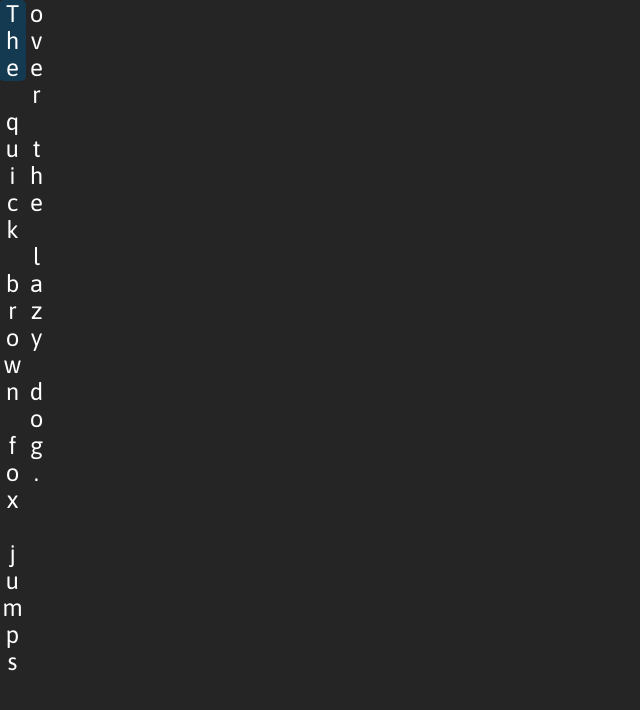
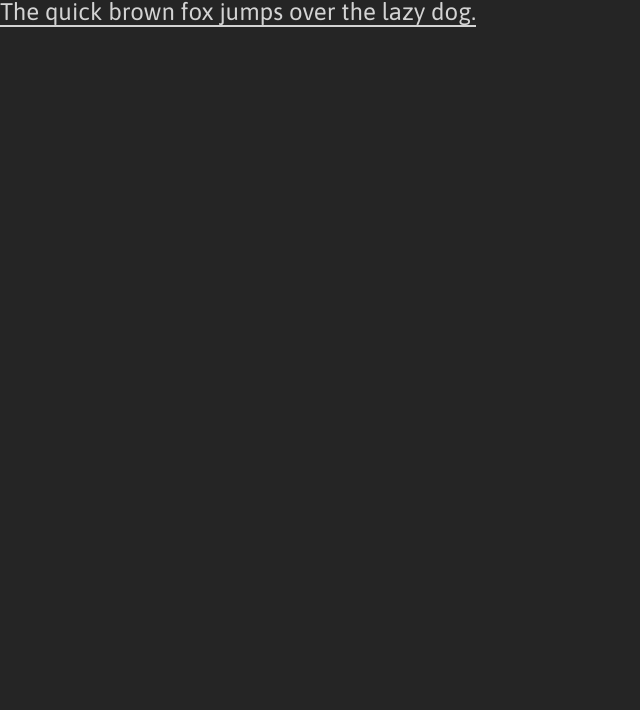
Before and after one commit to aqualang-net/aqualang.net, a Svelte app in the folder client/: page / in a window 1280 px wide. Shown: the top 710 px of the page, without its empty margins (0-640 px from the left). Built offline with nearby package versions, Linux system fonts and the light colour scheme.

Commit message:
Accessibility

```diff
--- a/client/package.json
+++ b/client/package.json
@@ -26,6 +26,7 @@
     "typescript": "^3.9.3"
   },
   "dependencies": {
-    "sirv-cli": "^1.0.0"
+    "sirv-cli": "^1.0.0",
+    "uuidjs": "^4.2.8"
   }
 }
--- a/client/src/App.svelte
+++ b/client/src/App.svelte
@@ -8,7 +8,7 @@
 		<p>
 			<HintedText
 				settings={{
-					horizontal: false,
+					horizontal: true,
 					fontltr: true,
 					ltr: true,
 					upright: true,
@@ -17,8 +17,10 @@
 					{
 						text: "The quick brown fox jumps over the lazy dog.",
 						selected: false,
+						hint: 0,
 					},
 				]}
+				edit={true}
 			/>
 		</p>
 	</PopupManager>
--- a/client/src/text/Hint.svelte
+++ b/client/src/text/Hint.svelte
@@ -2,6 +2,7 @@
     import type { WritingSettings } from "../conlang";
     import OrientatedText from "./OrientatedText.svelte";
     import HintedText from "./HintedText.svelte";
+    import UUID from "uuidjs";
 
     type Text = {
         text: string;
@@ -27,6 +28,10 @@
 
     export let key: string;
     export let hints = ["loop", "ben lopend(e)"];
+    export let edit = true;
+
+    const hintedid = UUID.generate();
+    const hintsid = UUID.generate();
 
     function getContent(): Text[] {
         const texts: Text[] = [];
@@ -86,8 +91,17 @@
     }
 </script>
 
-<div class="flex" class:vert={!settings.horizontal} class:rtl={!settings.ltr}>
+<div
+    role="dialog"
+    aria-labelledby={hintedid}
+    aria-describedby={hintsid}
+    tabindex="-1"
+    class="flex"
+    class:vert={!settings.horizontal}
+    class:rtl={!settings.ltr}
+>
     <div
+        id={hintedid}
         class="text"
         class:vert={!settings.horizontal}
         class:rtl={!settings.ltr}
@@ -99,10 +113,12 @@
                 showHints={true}
                 allowFull={false}
                 text={getContent()}
+                {edit}
             />
         </p>
     </div>
     <div
+        id={hintsid}
         class="hints"
         class:vert={!hintSettings.horizontal}
         class:rtl={!hintSettings.ltr}
--- a/client/src/text/HintedText.svelte
+++ b/client/src/text/HintedText.svelte
@@ -1,9 +1,10 @@
 <script lang="ts">
-    import { afterUpdate, getContext } from "svelte";
+    import { afterUpdate, getContext, tick } from "svelte";
     import type { WritingSettings } from "../conlang";
     import { key } from "./popupmanager";
     import Hint from "./Hint.svelte";
     import OrientatedText from "./OrientatedText.svelte";
+    import App from "../App.svelte";
 
     type Text = {
         text: string;
@@ -12,7 +13,7 @@
         static?: boolean;
     };
 
-    const { addPopup, getPos, removePopup } = getContext(key);
+    const { addPopup, getPos, removePopup, getPopup } = getContext(key);
 
     export let settings: WritingSettings = {
         horizontal: true,
@@ -41,8 +42,9 @@
 
     export let text: Text[];
 
-    let paragraph: Element;
+    let paragraph: HTMLElement;
     let popup: number = -1;
+
     let hoverHint = -1;
     let selectedHint = -1;
 
@@ -72,7 +74,7 @@
 
     function split(text: string) {
         let type = -1;
-        const texts = [];
+        const texts: string[] = [];
         for (let s of text.split("")) {
             const t = getType(s);
             if (t !== type) {
@@ -147,26 +149,6 @@
             end = offset + size;
         }
 
-        if (text[index].selected) {
-            // Enlarge to adjacent spaces
-            while (start > 0 && text[index].text.substr(start - 1, 1) === " ")
-                start--;
-            while (
-                end < text[index].text.length &&
-                text[index].text.substr(end, 1) === " "
-            )
-                end++;
-        } else {
-            // Enlarge to adjacent space if that space is at the start or end
-            if (start > 0 && text[index].text.substr(0, start).trim() === "")
-                start = 0;
-            if (
-                end < text[index].text.length &&
-                text[index].text.substr(end).trim() == ""
-            )
-                end = text[index].text.length;
-        }
-
         select(index, start, end, !text[index].selected);
         selection.deselect();
         return;
@@ -229,12 +211,39 @@
         cleanup();
     }
 
-    function select(
+    async function select(
         index: number,
         start: number,
         end: number,
         select: boolean
     ) {
+        const s = start;
+        const lengthBefore = text
+            .slice(0, index)
+            .map((t) => t.text)
+            .join("").length;
+
+        // Alter selection to include/exclude spaces
+        if (text[index].selected) {
+            // Enlarge to adjacent spaces
+            while (start > 0 && text[index].text.substr(start - 1, 1) === " ")
+                start--;
+            while (
+                end < text[index].text.length &&
+                text[index].text.substr(end, 1) === " "
+            )
+                end++;
+        } else {
+            // Enlarge to adjacent space if that space is at the start or end
+            if (start > 0 && text[index].text.substr(0, start).trim() === "")
+                start = 0;
+            if (
+                end < text[index].text.length &&
+                text[index].text.substr(end).trim() == ""
+            )
+                end = text[index].text.length;
+        }
+
         // Insert
         const t = text[index];
         text.splice(
@@ -257,6 +266,9 @@
         // Cleanup
         cleanup();
         popupDirty = true;
+
+        await tick();
+        focus(lengthBefore + s);
     }
 
     function mouseDown(e: MouseEvent) {
@@ -267,7 +279,93 @@
         }
     }
 
+    function keydown(e: KeyboardEvent) {
+        if (e.code === "Space" || e.code === "Enter") {
+            const element = document.activeElement;
+            if (element.parentElement.parentElement === paragraph) {
+                e.preventDefault();
+            }
+        }
+    }
+
+    function focus(offset: number) {
+        let seen = 0;
+        for (let i = 0; i < text.length; i++) {
+            const s = split(text[i].text);
+            for (let j = 0; j < s.length; j++) {
+                seen += s[j].length;
+                if (seen > offset) {
+                    (paragraph.children[i].children[j] as HTMLElement).focus();
+                    return;
+                }
+            }
+        }
+    }
+
+    async function keyup(e: KeyboardEvent) {
+        if (e.code === "Space") {
+            // Select text without hint
+            const element = document.activeElement;
+            if (element.parentElement.parentElement !== paragraph) {
+                return;
+            }
+
+            const subIndex = getIndex(element);
+            const index = getIndex(element.parentElement);
+
+            // Ignore text with hint
+            if (text[index].hint !== undefined) {
+                return;
+            }
+
+            // Ignore whitespace
+            const s = split(text[index].text);
+
+            if (
+                !(
+                    s[subIndex].trim() !== "" ||
+                    text[index].selected ||
+                    s.length === 1
+                )
+            ) {
+                return;
+            }
+
+            // Select text
+            const [offset, size] = getOffset(index, subIndex);
+            select(index, offset, offset + size, !text[index].selected);
+        } else if (e.code === "Enter") {
+            // Select or create hint
+            const element = document.activeElement;
+            if (element.parentElement.parentElement !== paragraph) {
+                return;
+            }
+
+            const index = getIndex(element.parentElement);
+            if (text[index].hint !== undefined) {
+                selectHint(index);
+                await tick();
+            }
+
+            if (popup !== -1) {
+                getPopup(popup).focus();
+            }
+        }
+    }
+
     // Hints
+    function selectHint(index: number) {
+        if (selectedHint === index) {
+            selectedHint = -1;
+            removePopup(popup);
+        } else {
+            getSelection().deselect();
+            deselectAll();
+            selectedHint = index;
+            recalculatePopup();
+        }
+    }
+
     function mouseEnter(e: MouseEvent) {
         const index = getIndex((e.target as Element).parentElement);
         if (text[index].hint === undefined) return;
@@ -289,15 +387,7 @@
         selectingSubIndex = -1;
 
         if (hoverHint === -1) return;
-        if (selectedHint === hoverHint) {
-            selectedHint = -1;
-            removePopup(popup);
-        } else {
-            getSelection().deselect();
-            deselectAll();
-            selectedHint = hoverHint;
-            recalculatePopup();
-        }
+        selectHint(hoverHint);
     }
 
     function recalculatePopup() {
@@ -335,12 +425,21 @@
                 py: y,
                 rotation: settings.horizontal ? 0 : settings.ltr ? 3 : 1,
                 reverseSnap: settings.horizontal && !settings.ltr,
+                onescape: () => {
+                    if (popup === -1) return;
+                    popup = -1;
+                    selectedHint = -1;
+                    deselectAll();
+                    getSelection().deselect();
+                    (paragraph.children[0].children[0] as HTMLElement).focus();
+                },
             },
             content: Hint,
             contentprops: {
                 settings: settings,
                 hintSettings: hintSettings,
                 key: getText(),
+                edit: edit,
             },
         });
     }
@@ -369,6 +468,8 @@
         on:mousedown={edit ? mouseDown : undefined}
         on:click={mouseClick}
         on:mouseup={edit ? mouseUp : undefined}
+        on:keydown={keydown}
+        on:keyup={keyup}
         bind:this={paragraph}
     >
         {#each text as text, index}
@@ -379,8 +480,26 @@
                 class:active={text.hint === selectedHint}
                 class:static={text.static}
             >
-                {#each text.hint !== undefined || text.static ? [text.text] : split(text.text) as subtext, subindex}
+                {#each text.hint !== undefined || text.static || !edit ? [text.text] : split(text.text) as subtext, subindex}
                     <span
+                        role={text.hint !== undefined
+                            ? "link"
+                            : edit
+                            ? "checkbox"
+                            : undefined}
+                        aria-checked={!edit || text.hint !== undefined
+                            ? undefined
+                            : text.selected
+                            ? true
+                            : false}
+                        aria-disabled={subtext.trim() !== "" ||
+                        text.selected ||
+                        split(text.text).length === 1
+                            ? undefined
+                            : true}
+                        tabindex={edit || text.hint !== undefined
+                            ? 0
+                            : undefined}
                         on:mouseenter={mouseEnter}
                         on:mouseleave={mouseLeave}
                         class:selecting={text.hint === undefined &&
@@ -388,9 +507,12 @@
                             selectingIndex === index &&
                             selectingSubIndex === subindex}
                         class:word={subtext.trim() !== ""}
-                        class:span={subtext.length === 1 &&
+                        class:span={edit &&
+                            subtext.length === 1 &&
                             punctuation.includes(subtext) &&
-                            expandSmallSpans}>{subtext}</span
+                            expandSmallSpans}
+                        >{#if settings.upright && !settings.horizontal && subtext.trim() === ""}{" "}<wbr
+                            />{:else}{subtext}{/if}</span
                     >{/each}</span
             >{/each}
     </span>
@@ -409,10 +531,10 @@
         padding-bottom: 0.15em;
     }
 
-    .vert > span > :not(.word) {
+    .vert:not(.pad) > span > :not(.word) {
         // Do this to make Safari happy
+        padding-top: 1em;
         letter-spacing: -1em;
-        word-spacing: 1em;
     }
 
     .hinted {
--- a/client/src/text/PopupManager.svelte
+++ b/client/src/text/PopupManager.svelte
@@ -5,6 +5,8 @@
     import Popup from "./Popup.svelte";
 
     let popups: PopupSettings[] = [];
+
+    let container: HTMLElement;
 
     setContext(key, {
         addPopup(settings: PopupSettings) {
@@ -27,19 +29,25 @@
             }
             return [x, y];
         },
+        getPopup(index: number): HTMLElement {
+            return container.children[index].children[0].children[1].children[0]
+                .children[0] as HTMLElement;
+        },
     });
 </script>
 
 <div class="popupable">
     <slot />
-    {#each popups as popup}
-        <Popup {...popup.settings}>
+    <div bind:this={container}>
+        {#each popups as popup, index (popup.contentprops)}
+            <Popup {...popup.settings} {index}>
                 <svelte:component
                     this={popup.content}
                     {...popup.contentprops}
                 /></Popup
             >
         {/each}
+    </div>
 </div>
 
 <style lang="scss">
--- a/client/src/text/popupmanager.ts
+++ b/client/src/text/popupmanager.ts
@@ -5,7 +5,8 @@ type PopupSettings = {
         px: number,
         py: number,
         rotation: number,
-        reverseSnap?: boolean
+        reverseSnap?: boolean,
+        onescape: () => void,
     },
     content: SvelteComponent,
     contentprops: any
```
Also changed, not shown: client/src/text/Popup.svelte (+13 -2 lines), 1 other file (tests, documents, lock files or other folders). Lines whose indentation alone changed are shown as unchanged.
